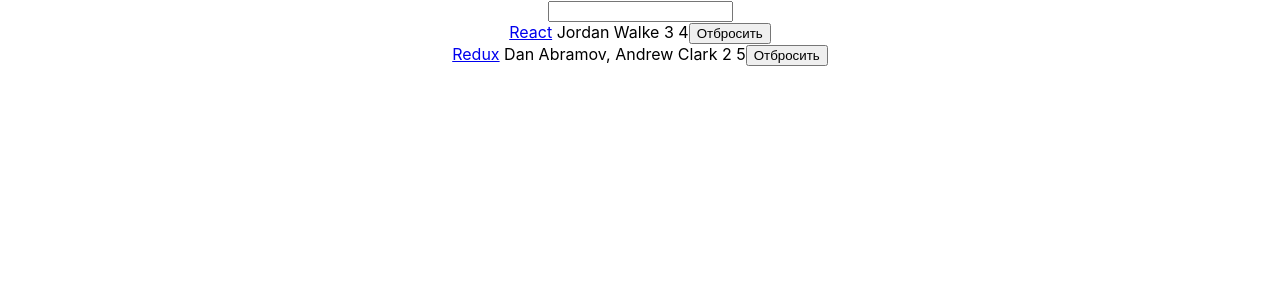
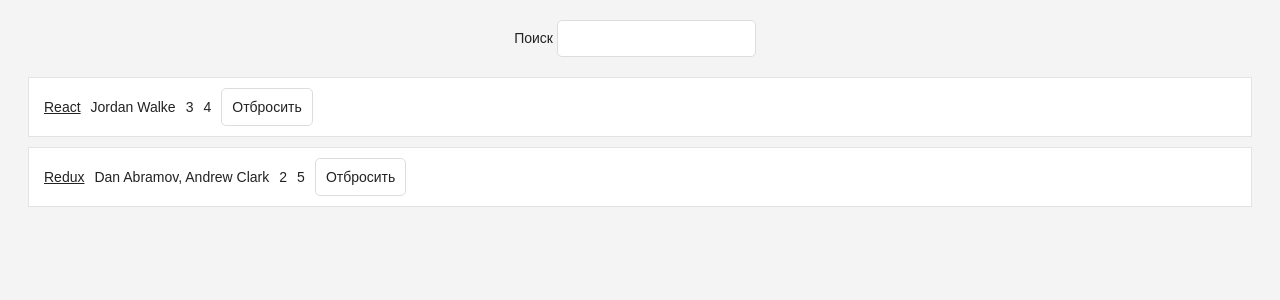
Before and after one commit to some-yummy-nick/hackernews-client, a React (Create React App) app: page / in a window 1280 px wide. Shown: the top 300 px of the page. Built offline with nearby package versions, Linux system fonts and the light colour scheme.

Commit message:
Update with refactoring

```diff
--- a/src/App.css
+++ /dev/null
@@ -1,38 +0,0 @@
-.App {
-  text-align: center;
-}
-
-.App-logo {
-  height: 40vmin;
-  pointer-events: none;
-}
-
-@media (prefers-reduced-motion: no-preference) {
-  .App-logo {
-    animation: App-logo-spin infinite 20s linear;
-  }
-}
-
-.App-header {
-  background-color: #282c34;
-  min-height: 100vh;
-  display: flex;
-  flex-direction: column;
-  align-items: center;
-  justify-content: center;
-  font-size: calc(10px + 2vmin);
-  color: white;
-}
-
-.App-link {
-  color: #61dafb;
-}
-
-@keyframes App-logo-spin {
-  from {
-    transform: rotate(0deg);
-  }
-  to {
-    transform: rotate(360deg);
-  }
-}
--- a/src/App.js
+++ /dev/null
@@ -1,83 +0,0 @@
-import React, { PureComponent } from 'react';
-import './App.css';
-
-const list = [
-	{
-		title: 'React',
-		url: 'https://reactjs.org/',
-		author: 'Jordan Walke',
-		num_comments: 3,
-		points: 4,
-		objectID: 0,
-	},
-	{
-		title: 'Redux',
-		url: 'https://redux.js.org/',
-		author: 'Dan Abramov, Andrew Clark',
-		num_comments: 2,
-		points: 5,
-		objectID: 1,
-	},
-];
-
-function isSearched(searchTerm) {
-	return function (item) {
-		return item.title.toLowerCase().includes(searchTerm.toLowerCase());
-	}
-}
-
-class App extends PureComponent {
-	constructor(props) {
-		super(props);
-
-		this.state = {
-			list,
-			searchTerm: ''
-		};
-
-	}
-
-	onDismiss = id => {
-		const updatedList = this.state.list.filter(item => item.objectID !== id);
-		this.setState({ list: updatedList });
-	};
-
-	onSearchChange = event => {
-		this.setState({ searchTerm: event.target.value });
-	};
-
-	render() {
-		const { searchTerm, list } = this.state;
-		return (
-			<div className="App">
-				<form>
-					<input
-						type="text"
-						value={searchTerm}
-						onChange={this.onSearchChange}
-					/>
-				</form>
-				{list.filter(isSearched(searchTerm)).map(item =>
-					<div key={`list ${item.objectID}`}>
-						<span>
-						<a href={item.url}>{item.title}</a>
-						</span>
-						<span> {item.author}</span>
-						<span> {item.num_comments}</span>
-						<span> {item.points}</span>
-						<span>
-							<button
-								onClick={() => this.onDismiss(item.objectID)}
-								type="button"
-							>
-							Отбросить
-							</button>
-						</span>
-					</div>
-				)}
-			</div>
-		);
-	}
-}
-
-export default App;
--- /dev/null
+++ b/src/components/App/App.css
@@ -0,0 +1,7 @@
+.page {
+    margin: 20px;
+}
+
+.interactions {
+    text-align: center;
+}
--- /dev/null
+++ b/src/components/App/App.js
@@ -0,0 +1,48 @@
+import React, { PureComponent } from "react";
+import './App.css';
+import { Search } from "../Search/Search";
+import { Table } from "../Table/Table";
+import { list } from "../../mocks/list";
+
+class App extends PureComponent {
+	constructor(props) {
+		super(props);
+
+		this.state = {
+			list,
+			searchTerm: ''
+		};
+
+	}
+
+	onDismiss = id => {
+		const updatedList = this.state.list.filter(item => item.objectID !== id);
+		this.setState({ list: updatedList });
+	};
+
+	onSearchChange = event => {
+		this.setState({ searchTerm: event.target.value });
+	};
+
+	render() {
+		const { searchTerm, list } = this.state;
+		return (
+			<div className="page">
+				<div className="interactions">
+					<Search
+						value={searchTerm}
+						onChange={this.onSearchChange}>
+						Поиск
+					</Search>
+				</div>
+				<Table
+					list={list}
+					pattern={searchTerm}
+					onDismiss={this.onDismiss}
+				/>
+			</div>
+		);
+	}
+}
+
+export default App;
--- /dev/null
+++ b/src/components/Button/Button.css
@@ -0,0 +1,27 @@
+button {
+    padding: 10px;
+    border-radius: 5px;
+    border: 1px solid #dddddd;
+    background: transparent;
+    color: #808080;
+    cursor: pointer;
+}
+
+button:hover {
+    color: #000;
+    border-color: #000;
+}
+
+.button-inline {
+    background: transparent;
+    color: inherit;
+    text-align: inherit;
+    -webkit-font-smoothing: inherit;
+    font-size: inherit;
+    cursor: pointer;
+}
+
+.button-active {
+    border-radius: 0;
+    border-bottom: 1px solid #38BB6C;
+}
--- /dev/null
+++ b/src/components/Button/Button.js
@@ -0,0 +1,10 @@
+import React from "react";
+import './Button.css';
+
+const emptyFunction = () => {
+};
+
+export const Button = ({ onClick = emptyFunction, className = "", children }) =>
+	<button onClick={onClick} className={className} type="button">
+		{children}
+	</button>;
--- /dev/null
+++ b/src/components/Search/Search.js
@@ -0,0 +1,11 @@
+import React from "react";
+
+export const Search = ({ value, onChange, children }) =>
+	<form>
+		{children} {" "}
+		<input
+			type="text"
+			value={value}
+			onChange={onChange}
+		/>
+	</form>;
--- /dev/null
+++ b/src/components/Table/Table.css
@@ -0,0 +1,40 @@
+.table {
+    margin: 20px 0;
+}
+
+.table-header {
+    display: flex;
+    line-height: 24px;
+    font-size: 16px;
+    padding: 0 10px;
+    justify-content: space-between;
+}
+
+.table-empty {
+    margin: 200px;
+    text-align: center;
+    font-size: 16px;
+}
+
+.table-row {
+    display: flex;
+    align-items: center;
+    line-height: 24px;
+    white-space: nowrap;
+    margin: 10px 0;
+    padding: 10px;
+    background: #ffffff;
+    border: 1px solid #e3e3e3;
+}
+
+.table-header > span {
+    overflow: hidden;
+    text-overflow: ellipsis;
+    padding: 0 5px;
+}
+
+.table-row > span {
+    overflow: hidden;
+    text-overflow: ellipsis;
+    padding: 0 5px;
+}
--- /dev/null
+++ b/src/components/Table/Table.js
@@ -0,0 +1,28 @@
+import React from "react";
+import { Button } from "../Button/Button";
+import './Table.css';
+
+function isSearched(searchTerm) {
+	return function (item) {
+		return item.title.toLowerCase().includes(searchTerm.toLowerCase());
+	}
+}
+
+export const Table = ({ list, pattern, onDismiss }) =>
+	<div className="table">
+	{list.filter(isSearched(pattern)).map(item =>
+			<div key={item.objectID} className="table-row">
+						<span>
+						<a href={item.url}>{item.title}</a>
+						</span>
+				<span> {item.author}</span>
+				<span> {item.num_comments}</span>
+				<span> {item.points} </span>
+				<span>
+						<Button onClick={() => onDismiss(item.objectID)} className="button-inline">
+							Отбросить
+						</Button>
+						</span>
+			</div>
+		)}
+	</div>;
--- a/src/index.css
+++ b/src/index.css
@@ -1,13 +1,31 @@
 body {
-  margin: 0;
-  font-family: -apple-system, BlinkMacSystemFont, 'Segoe UI', 'Roboto', 'Oxygen',
-    'Ubuntu', 'Cantarell', 'Fira Sans', 'Droid Sans', 'Helvetica Neue',
-    sans-serif;
-  -webkit-font-smoothing: antialiased;
-  -moz-osx-font-smoothing: grayscale;
+    color: #222;
+    background: #f4f4f4;
+    font: 400 14px CoreSans, Arial, sans-serif;
 }
 
-code {
-  font-family: source-code-pro, Menlo, Monaco, Consolas, 'Courier New',
-    monospace;
+a {
+    color: #222;
 }
+
+a:hover {
+    text-decoration: none;
+}
+
+ul, li {
+    list-style: none;
+    padding: 0;
+    margin: 0;
+}
+
+input {
+    padding: 10px;
+    border-radius: 5px;
+    outline: none;
+    margin-right: 10px;
+    border: 1px solid #dddddd;
+}
+
+*:focus {
+    outline: none;
+}
--- /dev/null
+++ b/src/mocks/list.js
@@ -0,0 +1,18 @@
+export const list = [
+	{
+		title: 'React',
+		url: 'https://reactjs.org/',
+		author: 'Jordan Walke',
+		num_comments: 3,
+		points: 4,
+		objectID: 0,
+	},
+	{
+		title: 'Redux',
+		url: 'https://redux.js.org/',
+		author: 'Dan Abramov, Andrew Clark',
+		num_comments: 2,
+		points: 5,
+		objectID: 1,
+	},
+];
```
Also changed, not shown: src/index.js (+6 -6 lines), 2 other files (tests, documents, lock files or other folders).
